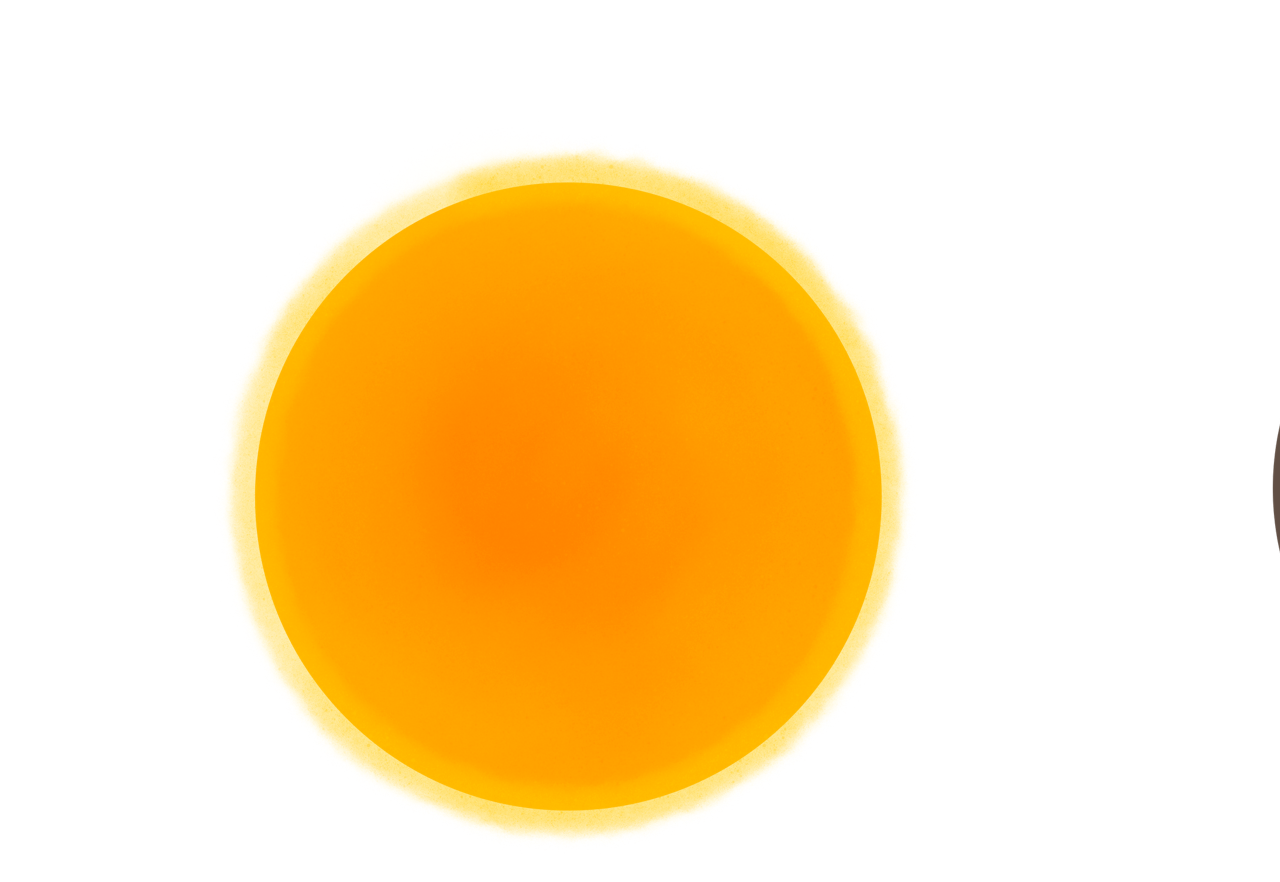
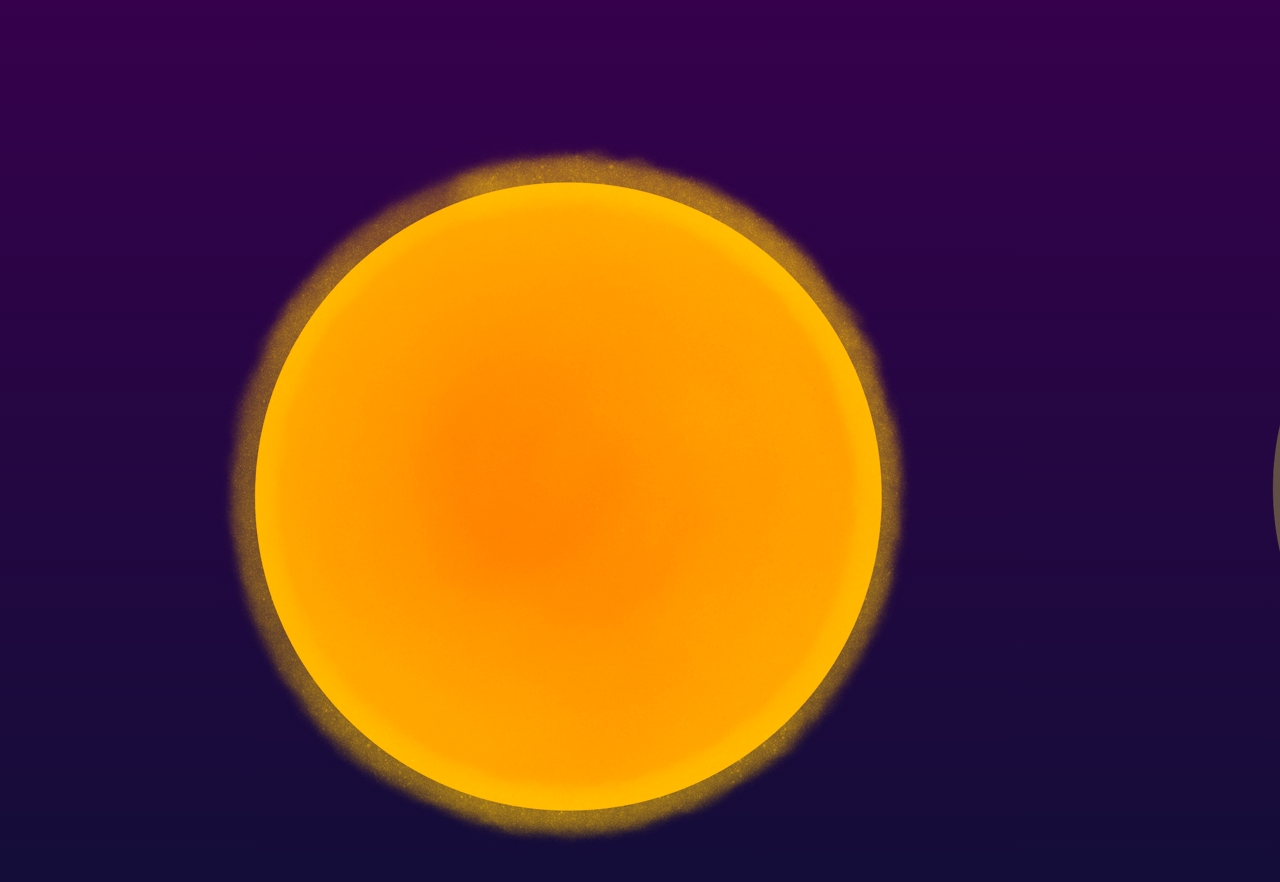
Before and after one commit to Celvincy04/TP3_Celeste_Lorenzo_Xavier, a website built with Vite: page index.html in a window 1280 px wide. Shown: the top 882 px of the page. Built offline with nearby package versions, Linux system fonts and the light colour scheme.

Commit message:
background gradiant

```diff
--- a/src/styles/base/global.css
+++ b/src/styles/base/global.css
@@ -4,3 +4,8 @@
     flex-direction: row;
 
 }
+
+body{
+    background: linear-gradient(to top, #0E0F35, #36004c);
+    background-repeat: no-repeat;
+}
```
